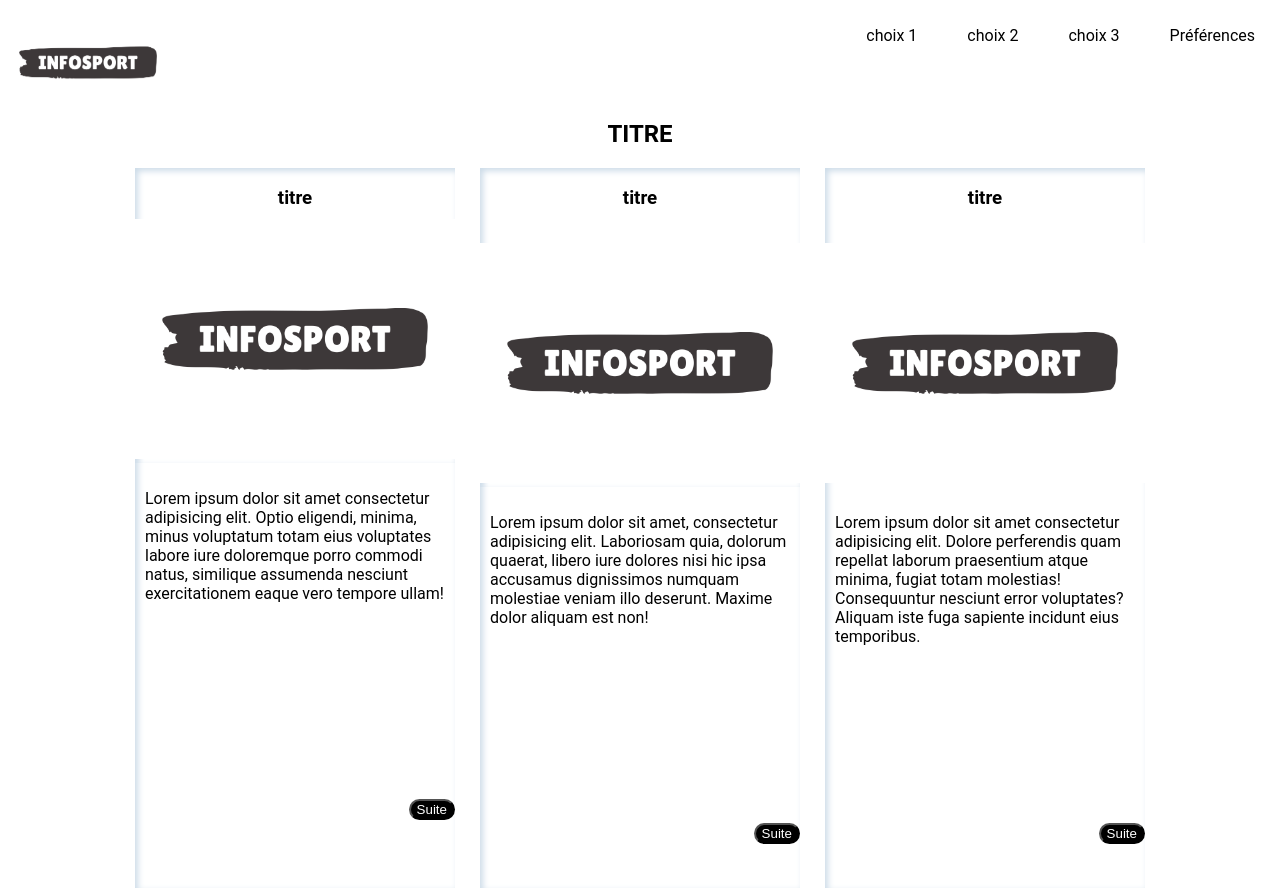
After one commit to Alex80100/ProjetRSS, a PHP site: page /accueil.php in a window 1280 px wide. The commit adds this page. Run offline with PHP 8.4, Linux system fonts and the light colour scheme.

Commit message:
preference

```diff
--- /dev/null
+++ b/accueil.php
@@ -0,0 +1,93 @@
+<!DOCTYPE html>
+<html lang="fr">
+
+<head>
+    <meta charset="UTF-8">
+    <meta http-equiv="X-UA-Compatible" content="IE=edge">
+    <meta name="viewport" content="width=device-width, initial-scale=1.0">
+    <link rel="stylesheet" href="public/assets/css/accueil.css">
+    <title>projetRSS</title>
+</head>
+
+<body>
+    <!------------------------- header------------------------------ -->
+    <!-------------------------LOGO------------------------------ -->
+    <img class="logo" src="public/assets/img/LOGO projetRSS.png" alt="Logo">
+    <!------------------------- Navbar------------------------------ -->
+
+    <div class="containerNav">
+
+        <nav class="navbar">
+            <ul>
+                <li><a href="">choix 1</a></li>
+                <li><a href="">choix 2</a></li>
+                <li><a href="">choix 3</a></li>
+                <li><a href="">Préférences</a></li>
+                <!-- <li><a href="">Formule 1</a></li> -->
+            </ul>
+        </nav>
+    </div>
+
+    <!------------------------- Fin de Navbar------------------------------ -->
+    <div class="containerActu">
+        <div class="title">
+            <h2>TITRE</h2>
+        </div>
+        <div class="actualite">
+            <div class="containerCarts">
+                <div class="cartsActu">
+                    <div class="title2">
+                        <h3>titre</h3>
+                    </div>
+                    <div class="imageActu">
+                        <img class="actuImage" src="public/assets/img/LOGO projetRSS.png" alt="">
+                    </div>
+
+                    <div class="descriptionActu">
+                        <p>Lorem ipsum dolor sit amet consectetur adipisicing elit. Optio eligendi, minima, minus voluptatum totam eius voluptates labore iure doloremque porro commodi natus, similique assumenda nesciunt exercitationem eaque vero tempore ullam!</p>
+                    </div>
+                    <div class="btn">
+                        <input class="btnSuite" type="submit" value="Suite">
+                    </div>
+
+                </div>
+                <div class="cartsActu2">
+                    <div class="title2B">
+                        <h3>titre</h3>
+                    </div>
+                    <div class="imageActu2">
+                        <img class="actuImage2" src="public/assets/img/LOGO projetRSS.png" alt="">
+                    </div>
+
+                    <div class="descriptionActu2">
+                        <p>Lorem ipsum dolor sit amet, consectetur adipisicing elit. Laboriosam quia, dolorum quaerat, libero iure dolores nisi hic ipsa accusamus dignissimos numquam molestiae veniam illo deserunt. Maxime dolor aliquam est non!</p>
+                    </div>
+                    <div class="btn2">
+                        <input class="btnSuite2" type="submit" value="Suite">
+                    </div>
+
+                </div>
+                <div class="cartsActu3">
+                    <div class="title3B">
+                        <h3>titre</h3>
+                    </div>
+                    <div class="imageActu3">
+                        <img class="actuImage2" src="public/assets/img/LOGO projetRSS.png" alt="">
+                    </div>
+
+                    <div class="descriptionActu3">
+                        <p>Lorem ipsum dolor sit amet consectetur adipisicing elit. Dolore perferendis quam repellat laborum praesentium atque minima, fugiat totam molestias! Consequuntur nesciunt error voluptates? Aliquam iste fuga sapiente incidunt eius temporibus.</p>
+                    </div>
+                    <div class="btn3">
+                        <input class="btnSuite3" type="submit" value="Suite">
+                    </div>
+            </div>
+        </div>
+    </div>
+    </div>
+    </div>
+
+
+</body>
+
+</html>
```
Also changed, not shown: carts.php (+3 -7 lines), index.php (+5 -6 lines), public/assets/css/accueil.css (added), public/assets/css/style.css.
